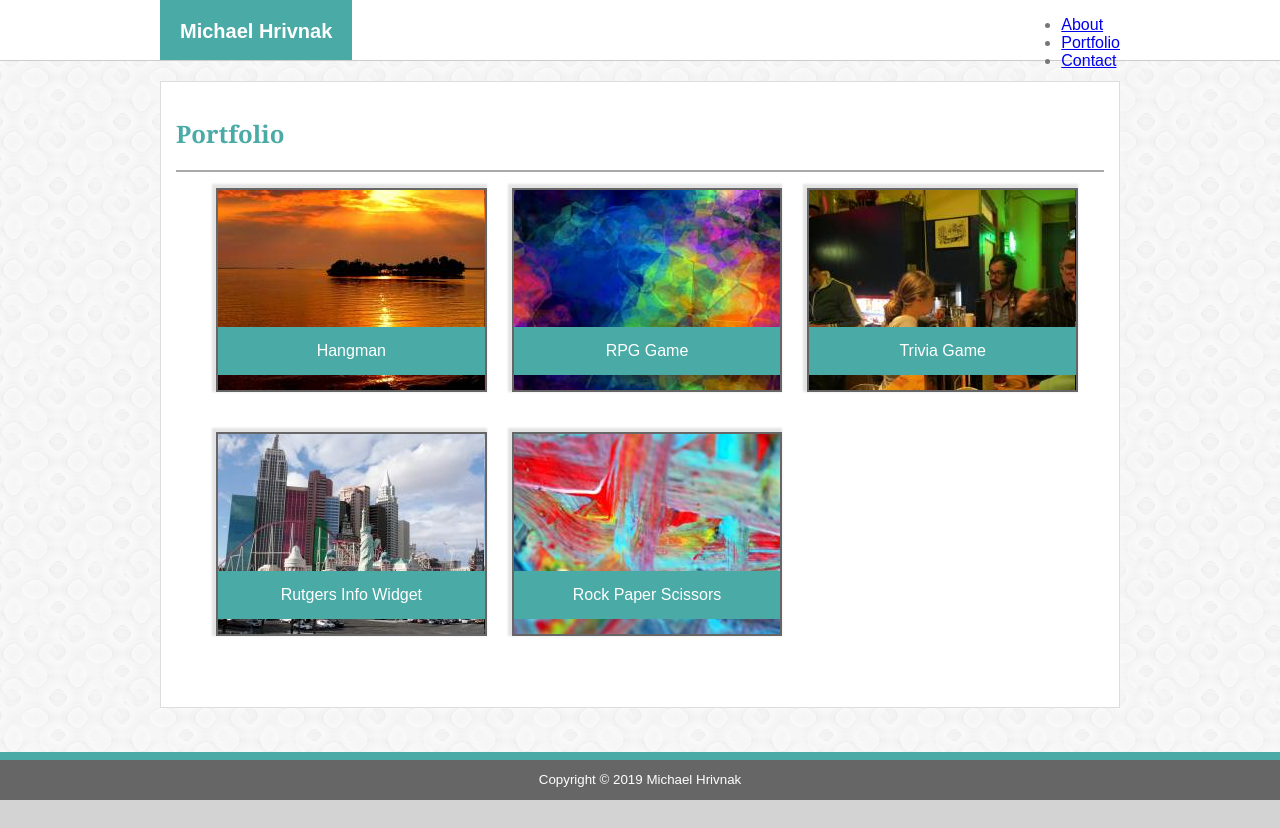
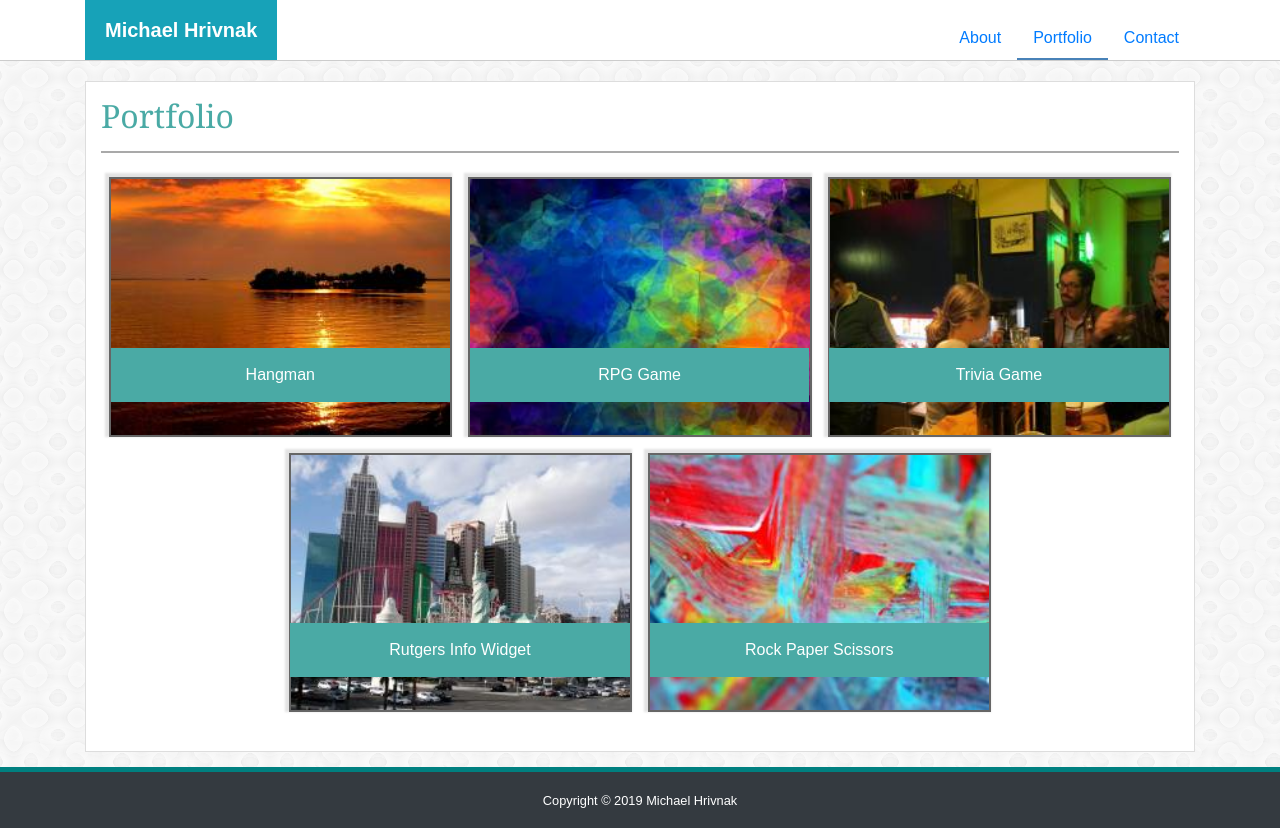
Before and after one commit to michaelhrivnak/Bootstrap-Portfolio, a plain HTML site: page portfolio.html in a window 1280 px wide. Before the commit the page ends 800 px from the top, so only its background shows below. Drawn offline with nearby package versions, Linux system fonts and the light colour scheme.

Commit message:
finished formatting

```diff
--- a/assets/css/style.css
+++ b/assets/css/style.css
@@ -28,6 +28,10 @@ body{
     padding: 20px 20px;
     white-space: nowrap;
 }
+ul{
+    list-style-type:none;
+    padding-inline-start: 0;
+}
 
 .nav-item:hover{
     background-color: #4aaaa5;
@@ -44,6 +48,9 @@ body{
     align-self:center;
     padding: 30px 20px;
 
+}
+.navbar>.container{
+    align-items:flex-end;
 }
 .nav{
     align-content: flex-end;
@@ -68,9 +75,7 @@ p{
     padding: 5px;
     line-height:1.5;
 }
-img{
-    padding-right: 5px;
-}
+
 hr{
     background-color: darkgrey;
     color: darkgrey;
@@ -80,20 +85,9 @@ h2{
     color: #4aaaa5;
     font-family: Georgia, 'Times New Roman', Times, serif;
 }
-.sticky-footer{
-    position: fixed;
-    width:100%;
-    text-align:center;
-    padding:10px 0;
-    height:20px;
-    border-top: 8px solid #4aaaa5;
-    background-color:#666666;
-    color:#ffffff;
-    top: calc(100% - 48px);
 
-}
 .profile-pic{
-    width: 150px;
+    width: 200px;
     margin-right: 10px;
 }
 .right{
@@ -140,20 +134,13 @@ input[type=submit]:hover{
 }
 
 /*portfolio*/
-#portfolio-items{
-    display:flex;
-    flex-wrap: wrap;
-}
+
 
 .portfolio-image{
-    display: flex;
-    justify-items: center;
     border: 2px solid #666666;
-    display: flex;
-    width: 266.6667px;
-    height: 200px;
+    width: 100%;
+    height:auto;
     background-color: grey;
-    margin: 0 25px 40px 0;
     box-shadow: -2px -2px 2px 2px rgb(162,162,162,0.3);
 
 }
@@ -163,11 +150,14 @@ input[type=submit]:hover{
 }
 
 .portfolio-name{
+    position: absolute;
+    bottom:10%;
+    left:2.7%;
     text-decoration: none;
     align-self: flex-end;
     text-align: center;
     white-space: nowrap;
-    width: 100%;
+    width: 94.4%;
     color: #ffffff;
     padding: 15px 0;
     margin-bottom: 15px;
@@ -178,21 +168,3 @@ input[type=submit]:hover{
     font-size: 20px;
     max-width: unset;
 }
-#portfolio-item1{
-    background-image: url("../images/portfolio1.jfif");
-}
-
-#portfolio-item2{
-    background-image: url("../images/portfolio2.jfif");
-}
-
-#portfolio-item3{
-    background-image: url("../images/portfolio3.jfif");
-}
-
-#portfolio-item4{
-    background-image: url("../images/portfolio4.jfif");
-}
-#portfolio-item5{
-    background-image: url("../images/portfolio5.jfif");
-}
--- a/portfolio.html
+++ b/portfolio.html
@@ -1,48 +1,60 @@
 <!DOCTYPE html>
-<html lang="en">
+<html lang="en" class="h-100">
     <head>
+        <meta name="viewport" content="width=device-width, initial-scale=1.0">
+        <link rel="stylesheet" href="https://stackpath.bootstrapcdn.com/bootstrap/4.3.1/css/bootstrap.min.css" integrity="sha384-ggOyR0iXCbMQv3Xipma34MD+dH/1fQ784/j6cY/iJTQUOhcWr7x9JvoRxT2MZw1T" crossorigin="anonymous">
         <link rel="stylesheet" type="text/css" href="./assets/css/style.css"/>
         <meta charset="UTF-8">
         <title>Portfolio</title>
         <link rel="shortcut icon" href="assets/images/MichaelHrivnak.png">
     </head>
-    <body>
-        <section class="header-section">
-            <div class="header control-width">
-                <label class="name"> Michael Hrivnak</label>
-                <ul ID="menu">
-                    <li><a href="index.html">About</a></li>
-                    <li><a class="menu-active" href="#">Portfolio</a></li>
-                    <li><a href="contact.html">Contact</a></li>
+    <body class="d-flex flex-column h-100">
+        <nav class="navbar nav navbar-light bg-white">
+            <div class="container">
+                <label class="navbar-brand bg-info text-white font-weight-bold">Michael Hrivnak</label>
+                <ul class="nav justify-content-end">
+                    <li class="nav-item text-white"><a class="nav-link" href="index.html">About</a></li>
+                    <li class="nav-item text-white"><a class="nav-link active" href="#">Portfolio</a></li>
+                    <li class="nav-item text-white"><a class="nav-link" href="contact.html">Contact</a></li>
                 </ul>
             </div>
-        </section>
-        <section class="control-width">
+        </nav>
+        <main class="container flex-shrink-0" role="main">
             <div class="content-body">
                 <h2>Portfolio</h2>
                 <hr>
-                <ul id="portfolio-items">
-                    <li id="portfolio-item1" class="portfolio-image"><!--background image-->
+                <div class="col-12">
+
+                    <ul class="row justify-content-center">
+                        <li class="p-2 col-xs-12 col-md-6 col-xl-4"><!--background image-->
+                            <img class="portfolio-image" src="assets/images/portfolio1.jfif">
                             <a class="portfolio-name" href="#">Hangman</a>
                         </li>
-                    <li id="portfolio-item2" class="portfolio-image"><!--background image-->
+                        <li class="p-2 col-xs-12 col-md-6 col-xl-4"><!--background image-->
+                            <img class="portfolio-image" src="assets/images/portfolio2.jfif">
                             <a class="portfolio-name" href="#">RPG Game</a>
                         </li>
-                    <li id="portfolio-item3" class="portfolio-image"><!--background image-->
+                        <li class="p-2 col-xs-12 col-md-6 col-xl-4"><!--background image-->
+                            <img class="portfolio-image" src="assets/images/portfolio3.jfif">
                             <a class="portfolio-name" href="#">Trivia Game</a>
                         </li>
-                    <li id="portfolio-item4" class="portfolio-image"><!--background image-->
+                        <li class="p-2 col-xs-12 col-md-6 col-xl-4"><!--background image-->
+                            <img class="portfolio-image" src="assets/images/portfolio4.jfif">
                             <a class="portfolio-name" href="#">Rutgers Info Widget</a>
                         </li>
-                    <li id="portfolio-item5" class="portfolio-image"><!--background image-->
+                        <li class="p-2 col-xs-12 col-md-6 col-xl-4"><!--background image-->
+                            <img class="portfolio-image" src="assets/images/portfolio5.jfif">
                             <a class="portfolio-name" href="#">Rock Paper Scissors</a>
                         </li>
                     </ul>
+
             </div>
-        </section>
+        </main>
         <!--Footer-->
-        <section class="sticky-footer">
+        <footer class="footer mt-auto py-3 bg-dark">
+            <div class="container text-center">
               <small>Copyright &copy; 2019 Michael Hrivnak</small>
-        </section>
+            </div>
+        </footer>
     </body>
 </html>
```
Also changed, not shown: contact.html (+31 -26 lines), index.html (+11 -13 lines). Lines whose indentation alone changed are shown as unchanged.
